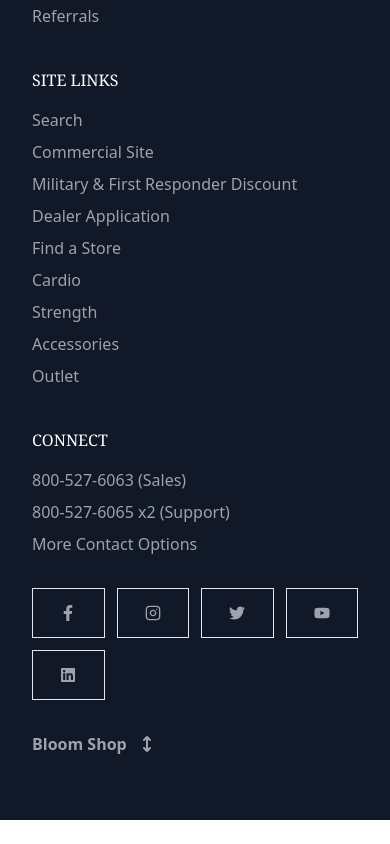
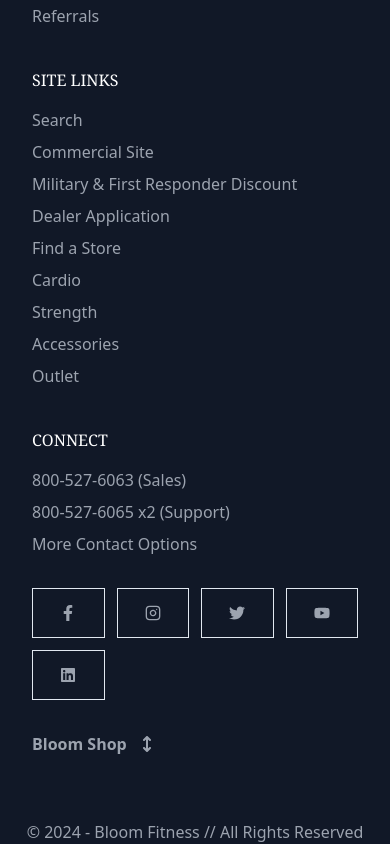
Before and after one commit to Kamrulthedev/BloomFit, a React (Vite) app: page / in a window 390 px wide. Shown: the part 740-1584 px from the top of the page. Before the commit the page ends 1560 px from the top, so only its background shows below. Built offline with nearby package versions, Linux system fonts and the light colour scheme.

Commit message:
set date-commit

```diff
--- a/src/pages/shared/Footer.tsx
+++ b/src/pages/shared/Footer.tsx
@@ -1,11 +1,15 @@
+import { useState } from "react";
 import { FaFacebookF, FaLinkedin, FaTwitter, FaYoutube } from "react-icons/fa";
-import { FaArrowsUpDown, FaXTwitter } from "react-icons/fa6";
+import { FaArrowsUpDown } from "react-icons/fa6";
 import { LuInstagram } from "react-icons/lu";
 import { Link } from "react-router-dom";
 
 const Footer = () => {
+  const [currentDateTime, setCurrentDateTime] = useState(new Date());
+  const year = currentDateTime.getFullYear();
   return (
-    <div className="bg-gray-900 text-gray-400 py-16 lg:h-[500px]">
+    <div className="bg-gray-900 text-gray-400  lg:h-[500px]">
+      <div className="py-16">
         <div className="container mx-auto grid grid-cols-1 md:grid-cols-2 lg:grid-cols-4 gap-8">
           {/* Company Links */}
           <div>
@@ -157,10 +161,16 @@
               </a>
             </div>
           </div>
-        <div className="flex items-center gap-3 text-base font-bold">
+          <div>
+            <button className="flex items-center gap-3 text-base font-bold">
               <h1>Bloom Shop</h1>
               <FaArrowsUpDown />
+            </button>
           </div>
+        </div>
+      </div>
+      <div className="flex justify-center">
+        <p>© {year} - Bloom Fitness // All Rights Reserved</p>
       </div>
     </div>
   );
```
Lines whose indentation alone changed are shown as unchanged.
